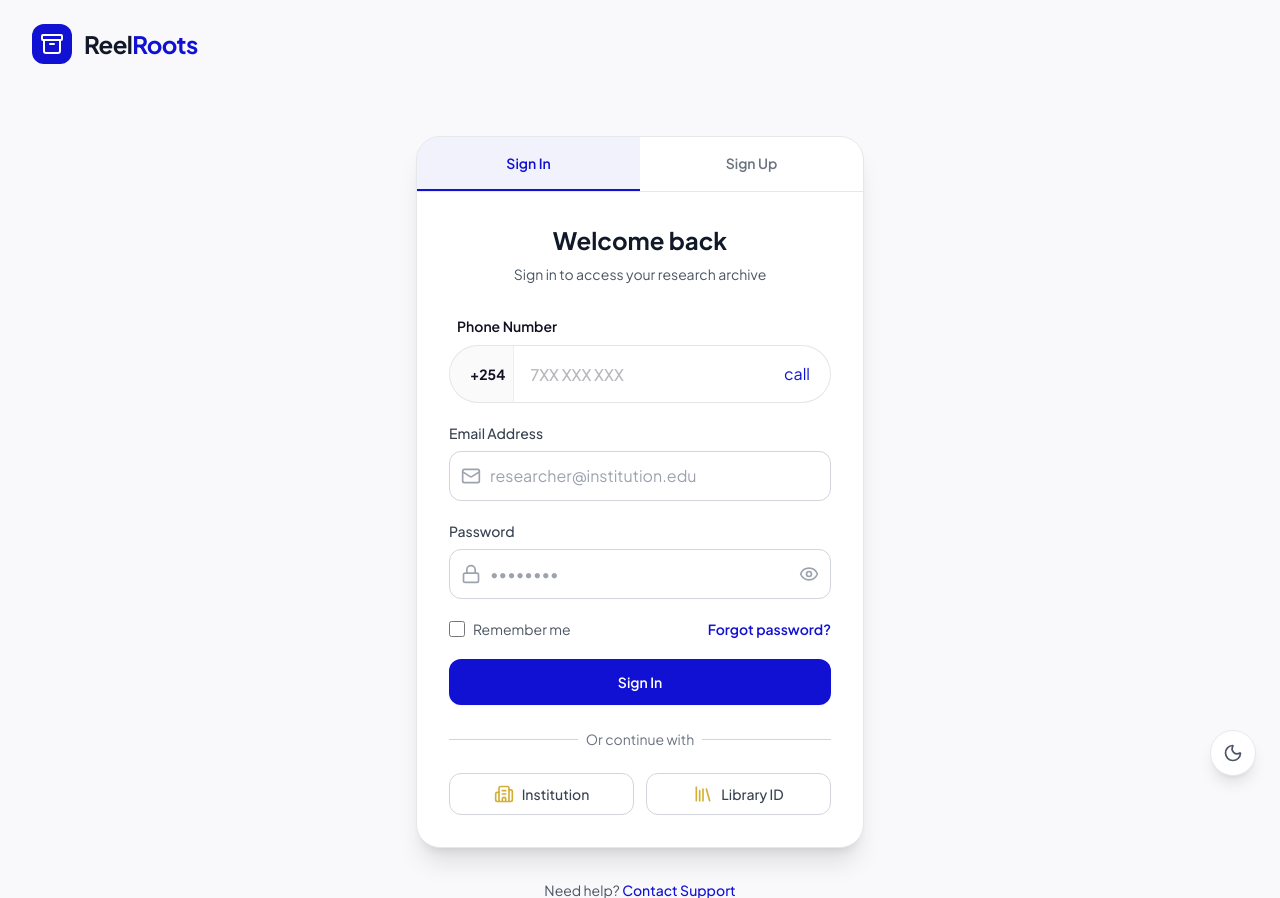
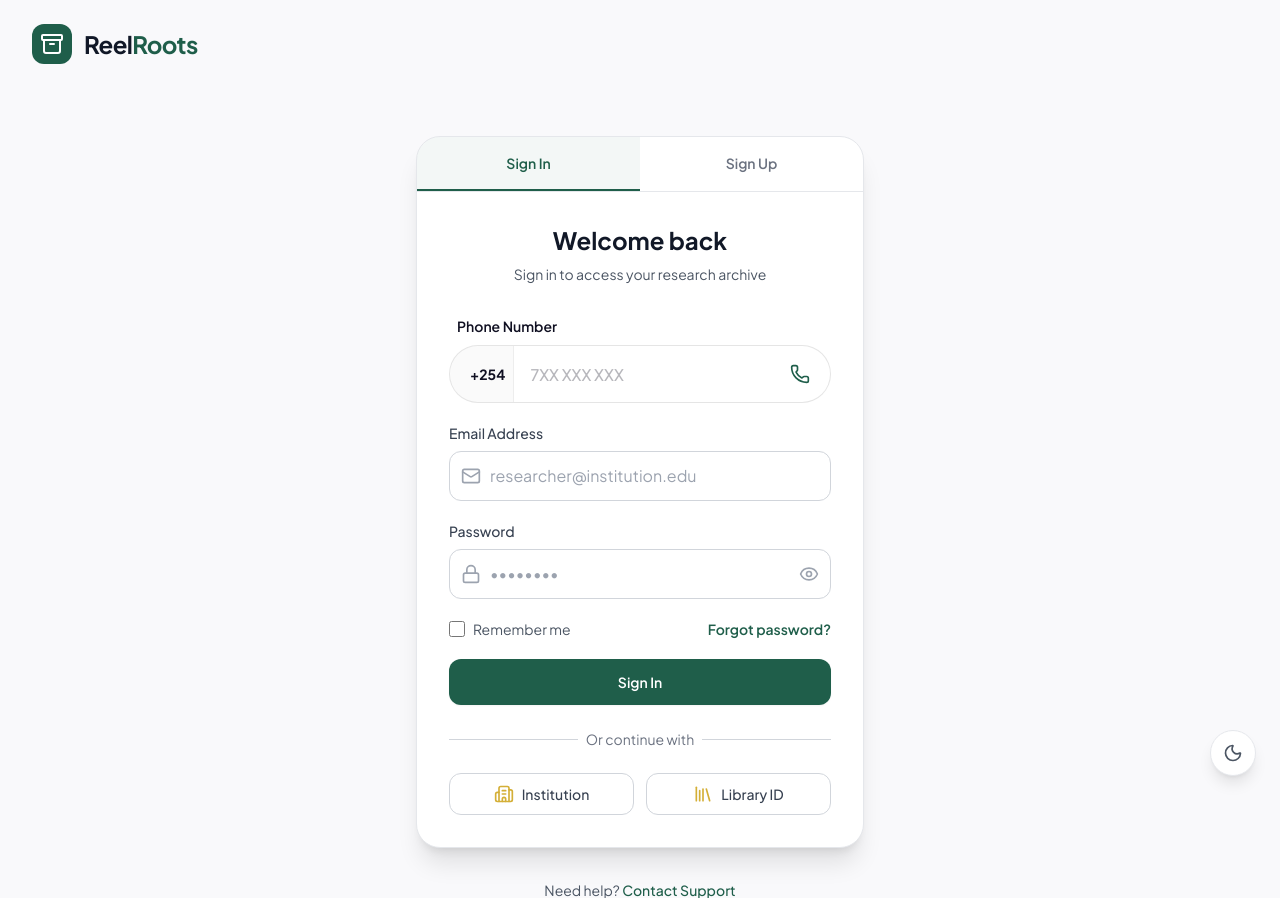
Before and after one commit to antonie-riziki/ReelRoots, a Django app: page /auth in a window 1280 px wide. Shown: the top 898 px of the page. Run offline with Django 5.2, Linux system fonts and the light colour scheme; some libraries are stand-ins or nearby versions.

Commit message:
refactor: update static file paths in settings and replace material icons with lucide icons in auth template

```diff
--- a/ReelRoots/ReelRoots_app/templates/auth.html
+++ b/ReelRoots/ReelRoots_app/templates/auth.html
@@ -27,7 +27,7 @@
             theme: {
                 extend: {
                     colors: {
-                        primary: '#1111d4',
+                        primary: '#1F5E4A',
                         'accent-gold': '#d4af37',
                         'background-light': '#f9f9fb',
                         'background-dark': '#101022',
@@ -110,9 +110,10 @@
                                 </div>
                                 <input
                                     class="flex w-full min-w-0 flex-1 bg-transparent text-background-dark dark:text-white focus:outline-0 focus:ring-0 border-none h-14 placeholder:text-background-dark/30 dark:placeholder:text-white/30 px-4 text-base font-medium"
-                                    placeholder="7XX XXX XXX" type="tel" id="signin-phone-number" name="signin-phone-number" />
+                                    placeholder="7XX XXX XXX" type="tel" id="signin-phone-number"
+                                    name="signin-phone-number" />
                                 <div class="text-primary flex items-center justify-center pr-5">
-                                    <span class="material-symbols-outlined">call</span>
+                                    <i data-lucide="phone" class="w-5 h-5"></i>
                                 </div>
                             </div>
                         </div>
@@ -244,7 +245,7 @@
                                     class="flex w-full min-w-0 flex-1 bg-transparent text-background-dark dark:text-white focus:outline-0 focus:ring-0 border-none h-14 placeholder:text-background-dark/30 dark:placeholder:text-white/30 px-4 text-base font-medium"
                                     placeholder="7XX XXX XXX" type="tel" id="phone-number" name="phone-number" />
                                 <div class="text-primary flex items-center justify-center pr-5">
-                                    <span class="material-symbols-outlined">call</span>
+                                    <i data-lucide="phone" class="w-5 h-5"></i>
                                 </div>
                             </div>
                         </div>
```
Also changed, not shown: ReelRoots/ReelRoots/settings.py (+5 -5 lines).
